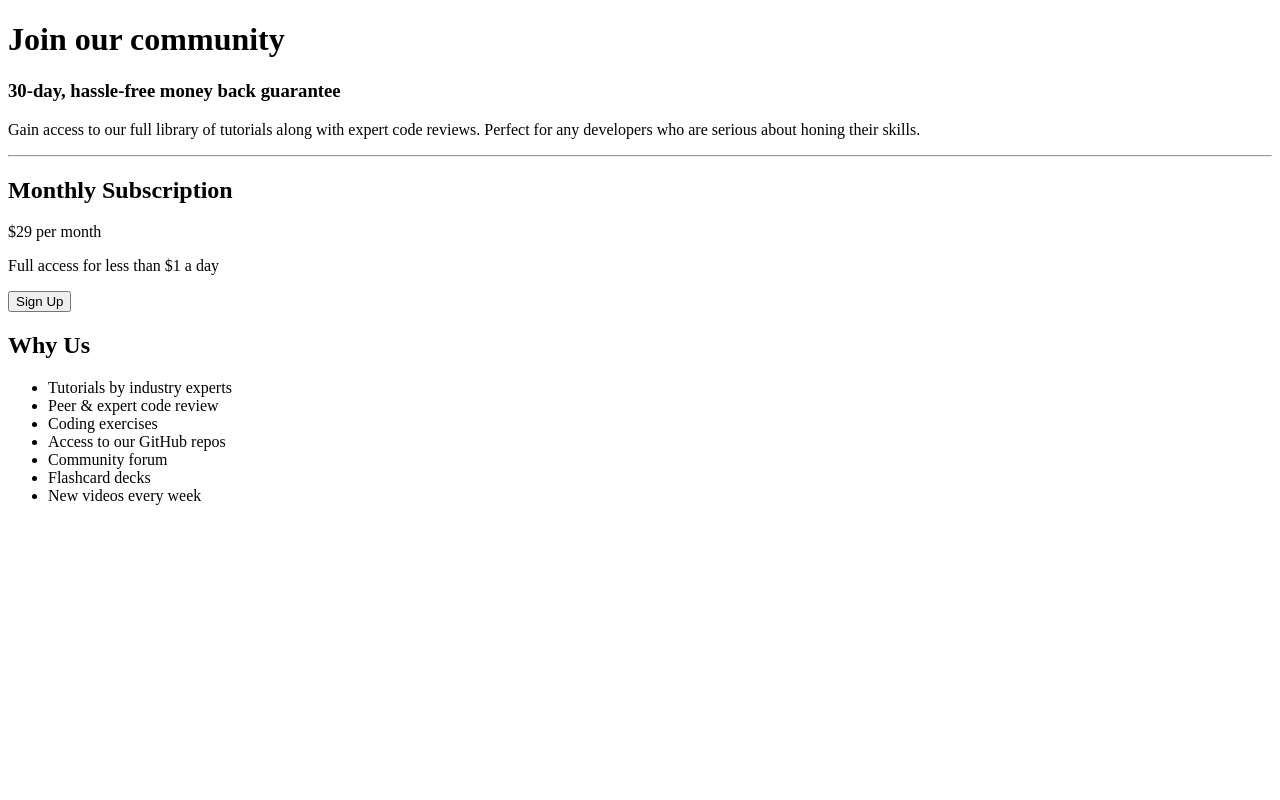
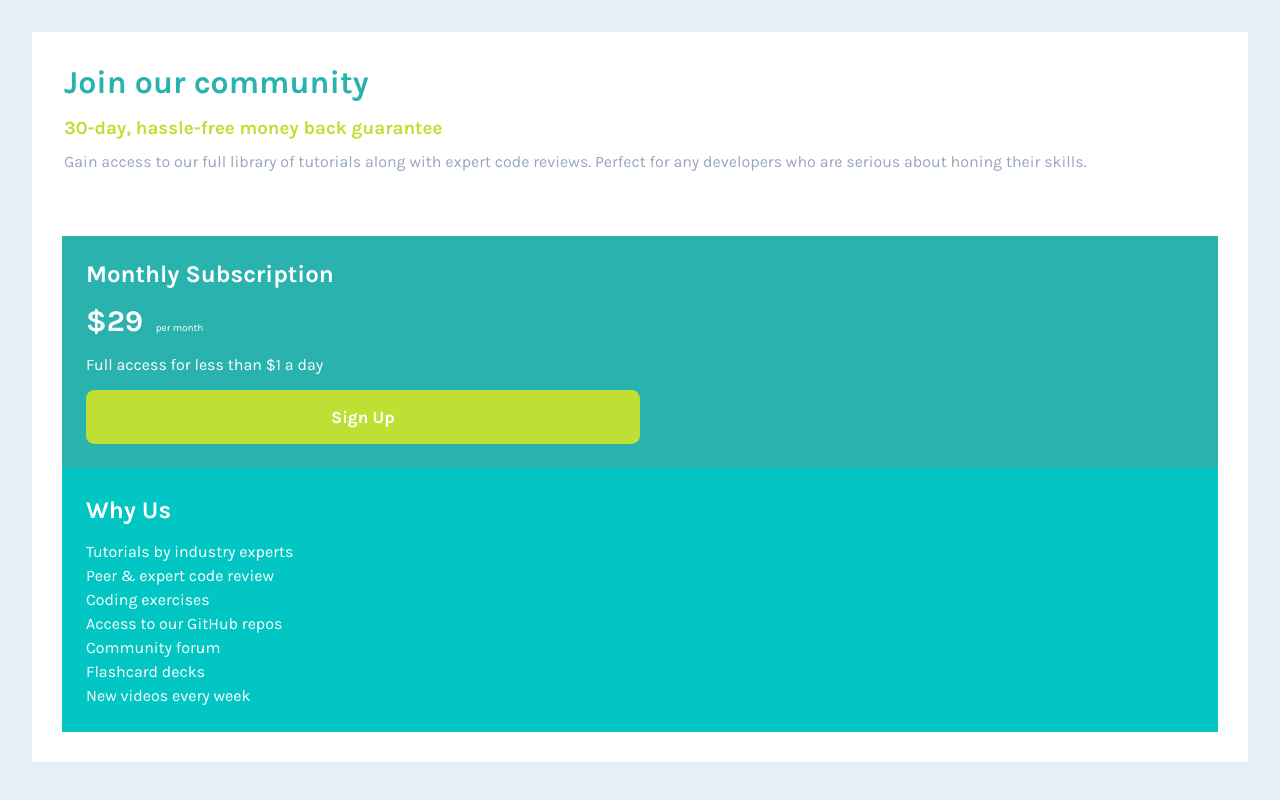
Before and after one commit to Ayommide/hannah, a plain HTML site: page index.html in a window 1280 px wide. Drawn offline with Linux system fonts and the light colour scheme.

Commit message:
assignment

```diff
--- a/index.html
+++ b/index.html
@@ -8,12 +8,18 @@
 
   <title>Frontend Mentor | Single Price Grid Component</title>
 
+  <link rel="preconnect" href="https://fonts.googleapis.com">
+  <link rel="preconnect" href="https://fonts.gstatic.com" crossorigin>
+  <link href="https://fonts.googleapis.com/css2?family=Karla:wght@400;700&display=swap" rel="stylesheet">
+
+<link rel="stylesheet" href="style.css">
+
   <!-- Feel free to remove these styles or customise in your own stylesheet 👍 -->
 </head>
 
 <body>
-
-<header>
+<div class="container">
+<header class="single">
      <h1>Join our community</h1>
 
     <h3>30-day, hassle-free money back guarantee</h3>
@@ -23,13 +29,12 @@
     </p>
 </header>
 
-<hr>
 
 <main>
-    <section>
+    <section class="code">
       <h2>Monthly Subscription</h2>
-   <p> <span>&dollar;29 </span> per month
-  </p>
+   <h4> <span>&dollar;29 </span> per month
+  </h4>
       <p>Full access for less than &dollar;1 a day
       </p>
       <button> Sign Up</button>
@@ -49,8 +54,10 @@
      </ul>
     </article>
 </main>
+</div>
+</body>
 
-
+</html>
 
 
 
@@ -87,5 +94,3 @@
     </p>
   </footer>
 -->
-</body>
-</html>
--- /dev/null
+++ b/style.css
@@ -0,0 +1,100 @@
+*{
+    margin:0;
+    padding:0;
+    box-sizing: border-box;
+}
+
+body{
+    background-color:  hsl(204, 43%, 93%);
+    font-family: 'Karla', sans-serif;
+    font-size: 16px;
+    padding: 2em;
+}
+
+ul{
+    list-style-type: none;
+}
+
+.container{
+    background-color:#fff;
+}
+
+
+.single{
+    padding: 2em;
+}
+
+.single h3{
+    color:  hsl(71, 73%, 54%);
+    margin-bottom: 0.6em;
+}
+
+.single h1{
+    color:hsl(179, 62%, 43%) ;
+    margin-bottom: 0.5em;
+}
+
+.single p{
+    color:  hsl(218, 22%, 67%);
+     line-height: 1.5;
+}
+
+main{
+    display: flex;
+    flex-direction: column;
+    padding:30px;
+}
+
+.code{
+    background-color:hsl(179, 62%, 43%);
+    padding: 1.5em;
+    color: white;
+}
+
+.code h2{
+    margin-bottom: 15px;
+}
+
+.code h4{
+    font-size: 10px;
+    font-weight: 300;
+    margin-bottom: 0.7em;
+
+}
+.code span{
+    font-size:30px;
+    font-weight: 700;
+    margin-right:5px;
+}
+
+.code p{
+    margin:1em 0;
+}
+
+button{
+    background-color:  hsl(71, 73%, 54%);
+    color: #fff;
+    font-family: inherit;
+    font-size: 17px;
+    font-weight: bold;
+    padding: 1em;
+    border-radius: 0.5em;
+    border: none;
+    outline: none;
+    cursor: pointer;
+    width: 50%;
+}
+
+
+article{
+    background-color:  hsl(179, 99%, 39%);
+    color: #fff;
+    padding: 1.5em;
+    line-height: 1.5;
+
+
+}
+
+article h2{
+    margin-bottom: 0.5em;
+}
```
Also changed, not shown: 1 other file.
